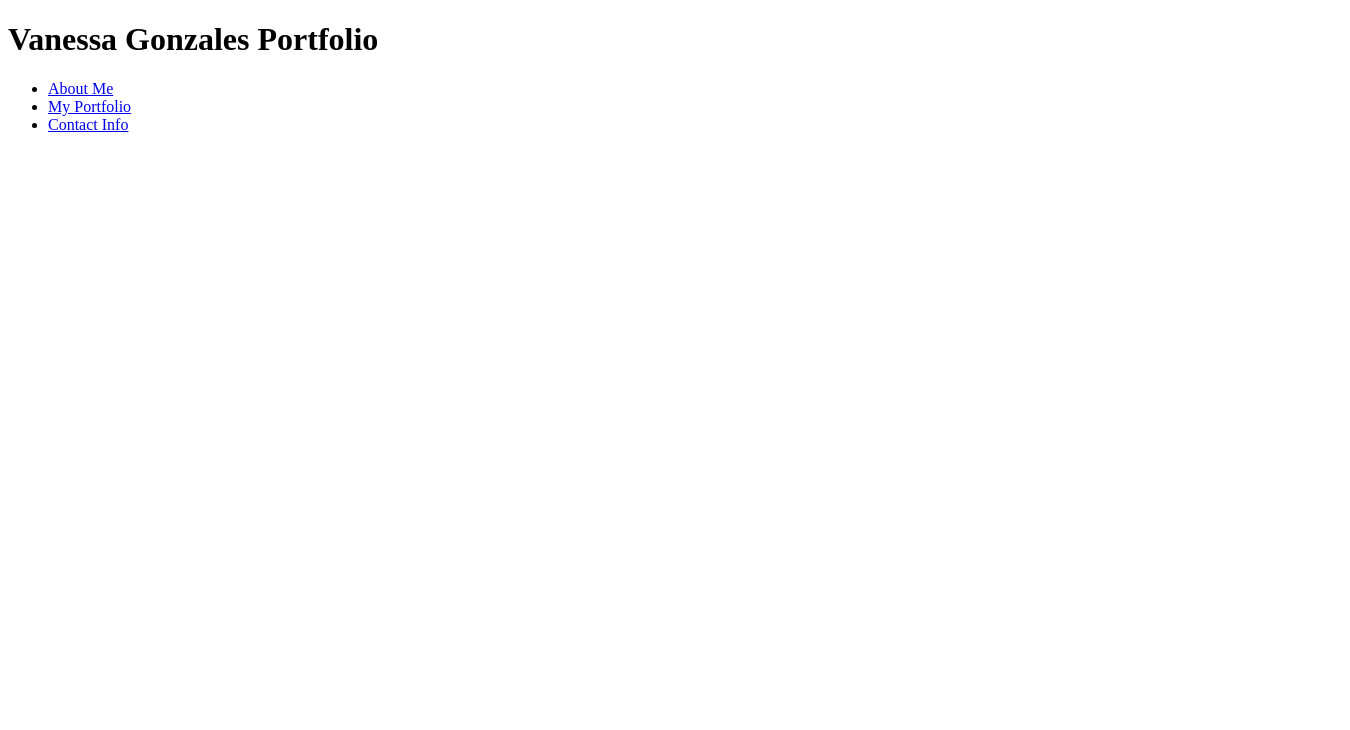
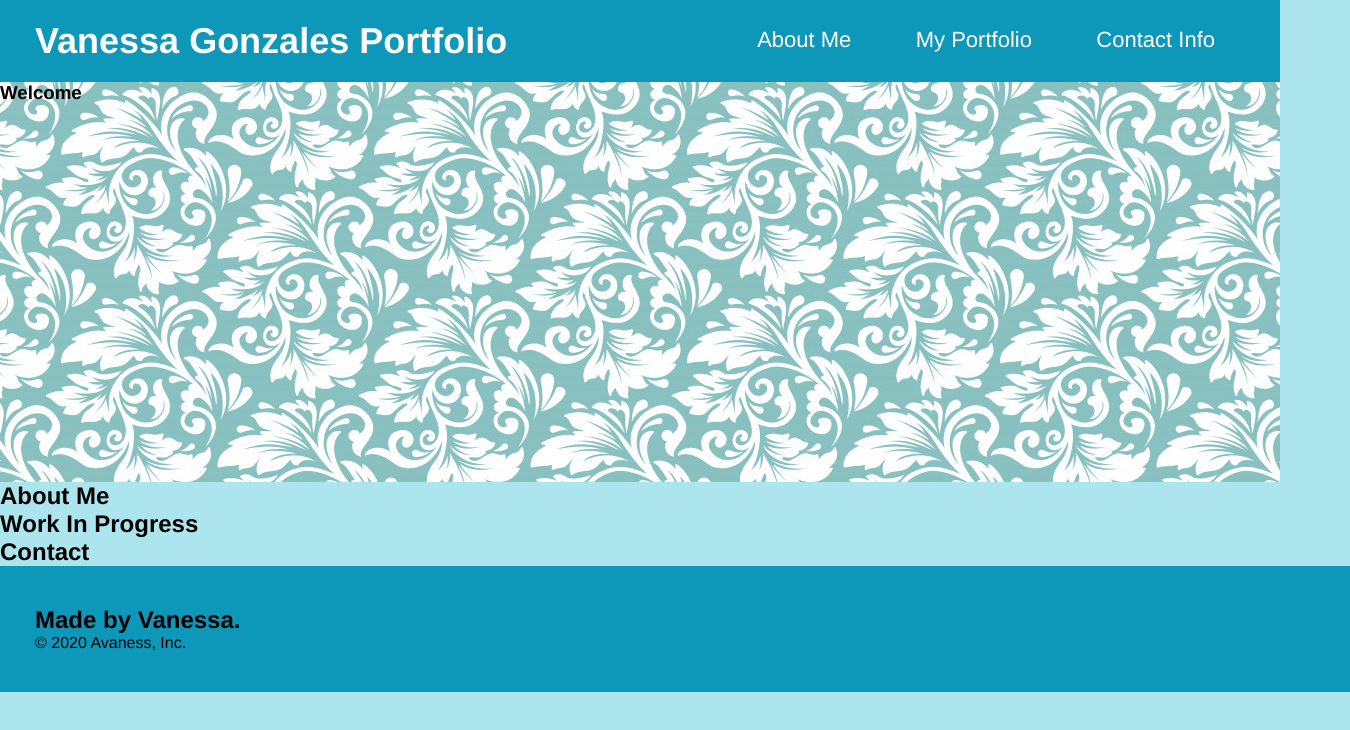
Before and after one commit to vxnessa/My-Portfolio, a plain HTML site: page index.html in a window 1280 px wide. Shown: the whole page, 1350 px wide, since content can reach past the window. Drawn offline with Linux system fonts and the light colour scheme.

Commit message:
background image

```diff
--- a/assets/css/style.css
+++ b/assets/css/style.css
@@ -0,0 +1,69 @@
+
+  :root {
+    --primary-color:#0D98BA;
+    --secondary-color:#ACE5EE;
+    --teritiary-color: white;
+    }
+
+    body {
+        /* more on this crazy alphanumerical value in a minute! */
+        background-color: var(--secondary-color);
+        font-family: Helvetica, Arial, sans-serif;
+      }
+
+
+  header {
+    padding: 20px 35px;
+    background-color: var(--primary-color);
+  }
+
+  header h1 {
+    font-weight: bold;
+    font-size: 36px;
+    color: white;
+    margin: 0;
+    display: inline;
+  }
+
+  header a {
+    text-decoration: none;
+    color: white;
+  }
+
+  header nav {
+    float: right;
+    margin: 7px 0;
+  }
+
+  header nav ul li {
+    display: inline;
+  }
+
+  header nav ul li a {
+    margin: 0 30px;
+    font-weight: lighter;
+    font-size: 22px;
+  }
+
+  * {
+    margin: 0;
+    padding: 0;
+  }
+
+  li a:hover {
+    background-color: var(--secondary-color);
+     padding: 14px 16px;
+    text-decoration: none;
+  }
+
+  section h3 {
+    height: 400px;
+    background-image: url("../images/flower\ background.jpg");
+  }
+
+
+  footer {
+    background: var(--primary-color);
+    width: 100%;
+    padding: 40px 35px;
+  }
--- a/index.html
+++ b/index.html
@@ -34,3 +34,38 @@
 </header>
     <!--hero-->
      <!--hero/jumbotron-->
+     <section>
+      <div>
+        <h3>Welcome</h3>
+
+      </div>
+    </section>
+
+<!-- navigation -->
+
+<!-- hero/jumbotron -->
+
+
+<!-- "what we do" section -->
+<section>
+  <h2>About Me</h2>
+</section>
+
+
+<!-- "meet the trainers" section -->
+<section>
+  <h2>Work In Progress</h2>
+</section>
+
+<!-- "reach out" section -->
+<section>
+  <h2>Contact</h2>
+</section>
+
+<!-- footer -->
+<footer>
+  <h2>Made by Vanessa.</h2>
+  <div>
+ &copy; 2020 Avaness, Inc.
+  </div>
+</footer>
```
Also changed, not shown: assets/images/blue green background.jpg (added), assets/images/code refactor.JPG (added), assets/images/flower background.jpg (added), assets/images/gold.jpg (added), assets/images/run buddy snap.JPG (added), assets/images/taskinator snap.JPG (added).
